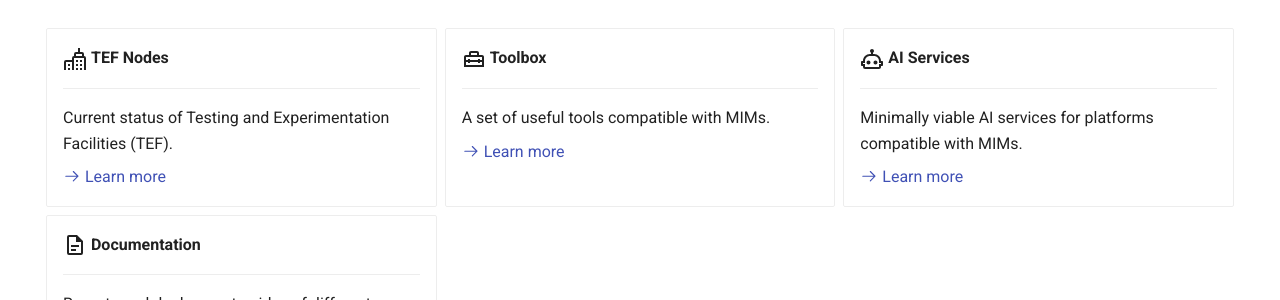
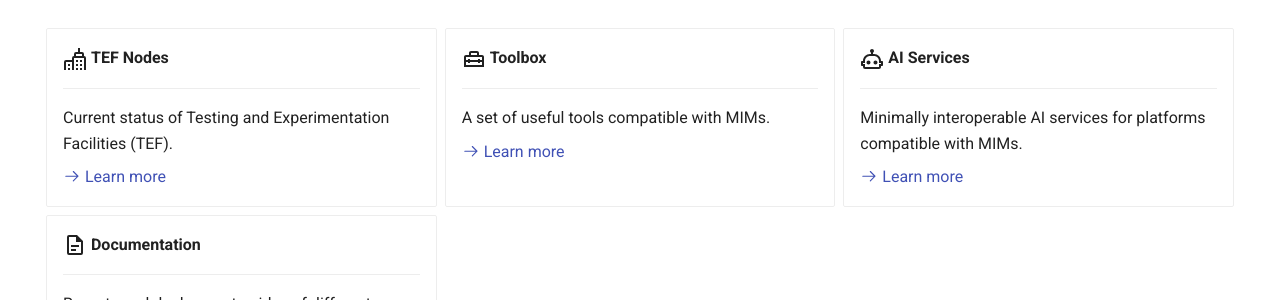
Before and after one commit to riseupalex/CitComAI-Hub.github.io, an MkDocs documentation site: the page built from docs/index.md, in a window 1280 px wide and 1154 px high. Shown: the part 737-1037 px from the top of the window. Built offline with MkDocs 1.6.1 and Material for MkDocs 9.7.7, drawn with Linux system fonts in a browser that asks for light colours; comment, search, counter and statistics services are not loaded.

Commit message:
MInor fix

```diff
--- a/docs/index.md
+++ b/docs/index.md
@@ -28,7 +28,7 @@ template: home.html
 
     ---
 
-    Minimally viable AI services for platforms compatible with MIMs.
+    Minimally interoperable AI services for platforms compatible with MIMs.
 
     [:octicons-arrow-right-24: Learn more](./services/index.md)
 
```
Also changed, not shown: docs/services/index.md (+1 -1 lines), docs/services/waste_collection.md (+2 -2 lines).
